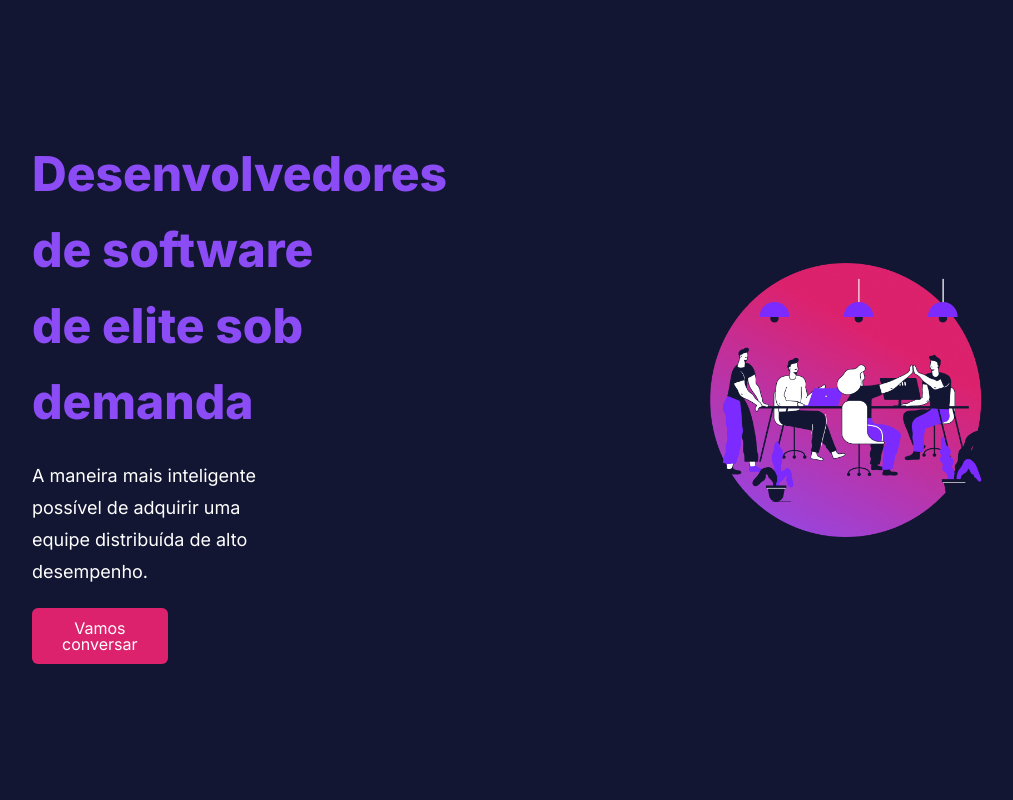
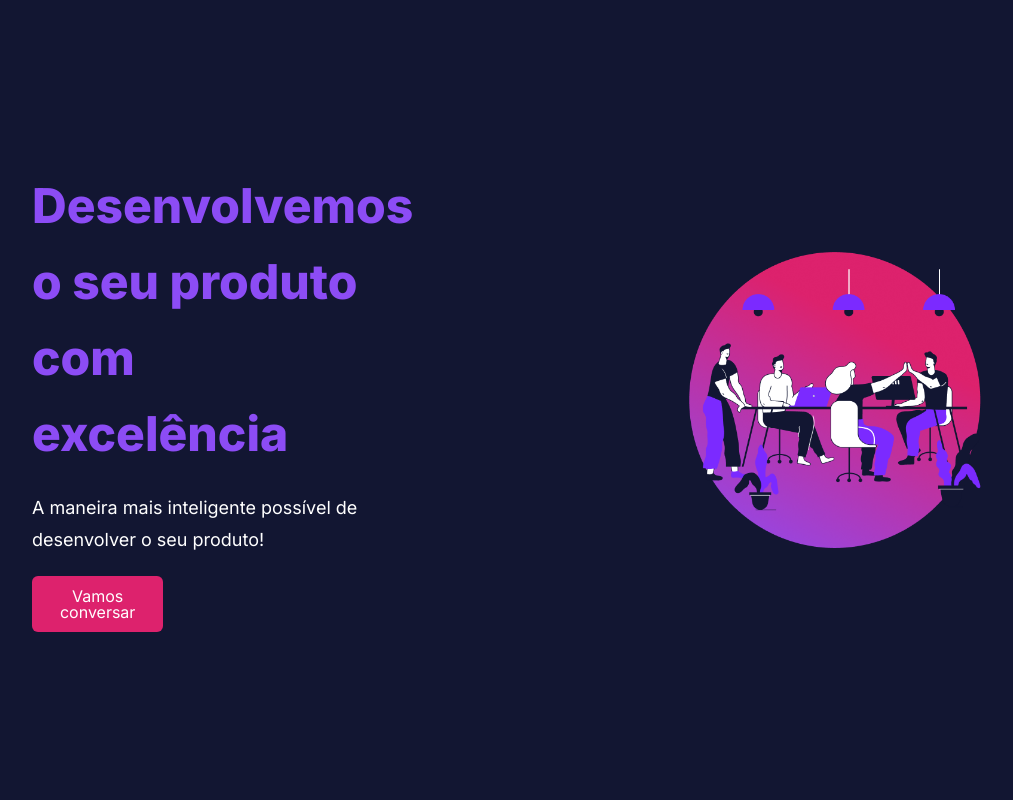
Before and after one commit to HOPDigital/hop-website, a Vue app: page / in a window 1280 px wide. Shown: the top 800 px of the page, without its empty margins (128-1141 px from the left). Built offline with nearby package versions, Linux system fonts and the light colour scheme.

Commit message:
feat: setting seections width and fixing texts

```diff
--- a/src/sections/BuildingProduct.section.vue
+++ b/src/sections/BuildingProduct.section.vue
@@ -15,7 +15,7 @@ export default {
 
 <template>
     <section class="flex justify-center h-full md:h-screen w-full bg-blur_hop">
-        <main class="flex flex-col lg:flex-row justify-between items-center h-full px-8 py-20">
+        <main class="flex flex-col lg:flex-row justify-between items-center h-full px-8 py-20 lg:w-[80%]">
             <!-- Left Side Image -->
             <figure>
                 <img src="../assets/building_product.png" />
--- a/src/sections/Hero.section.vue
+++ b/src/sections/Hero.section.vue
@@ -1,29 +1,31 @@
 <template>
-    <section class="flex justify-center h-screen w-full bg-blur_hop">
-        <main class="flex flex-col lg:flex-row items-center w-full xl:w-[80%] h-full p-8">
+    <section class="flex justify-center h-full md:h-screen w-full bg-blur_hop">
+        <main class="flex flex-col lg:flex-row justify-around items-center h-full px-8 py-20 lg:w-[80%]">
             <!-- Mobile Image -->
-            <figure class="block lg:hidden mb-6">
-                <img src="../assets/hero_desktop.png"/>
+            <figure class="lg:hidden mb-6">
+                <img src="../assets/hero_desktop.png" />
             </figure>
 
             <!-- Description -->
             <div class="flex flex-col justify-center items-center lg:justify-start lg:items-start">
-                <h1 class="text-4xl md:text-[48px] md:leading-[60px] lg:leading-[76px] text-purple_hop font-extrabold lg:w-[48%]">
-                    Desenvolvedores de software de elite sob demanda
+                <h1
+                    class="text-4xl md:text-[48px] md:leading-[60px] lg:leading-[76px] text-purple_hop font-extrabold lg:w-[56%]">
+                    Desenvolvemos o seu produto com excelência
                 </h1>
 
-                <p class="text-md md:text-[18px] leading-[32px] text-white_hop mt-8 lg:mt-5 xl:w-[40%]">
-                    A maneira mais inteligente possível de adquirir uma equipe distribuída de alto desempenho.
+                <p class="text-md md:text-[18px] leading-[32px] text-white_hop mt-8 lg:mt-5 xl:w-[50%]">
+                    A maneira mais inteligente possível de desenvolver o seu produto!
                 </p>
 
-                <button type="button" class="border-none rounded-md bg-pink_hop text-white font-normal p-3 mt-5 w-[80%] xl:w-[20%]">
+                <button type="button"
+                    class="border-none rounded-md bg-pink_hop text-white font-normal p-3 mt-5 w-[80%] xl:w-[20%]">
                     Vamos conversar
                 </button>
             </div>
 
             <!-- Desktop Image -->
             <figure class="hidden lg:block">
-                <img src="../assets/hero_desktop.png"/>
+                <img src="../assets/hero_desktop.png" />
             </figure>
         </main>
     </section>
--- a/src/sections/Skills.section.vue
+++ b/src/sections/Skills.section.vue
@@ -1,6 +1,6 @@
 <template>
     <section class="flex justify-center h-full md:h-screen w-full bg-darker_blur_hop">
-        <main class="flex flex-col lg:flex-row justify-around items-center h-full px-8 py-20">
+        <main class="flex flex-col lg:flex-row justify-around items-center h-full px-8 py-20 lg:w-[80%]">
             <!-- Description -->
             <div class="flex flex-col justify-center items-center lg:justify-start lg:items-start lg:w-[50%]">
                 <h1 class="text-4xl md:text-[48px] md:leading-[60px] lg:leading-[76px] text-purple_hop font-extrabold lg:w-[48%]">
```
